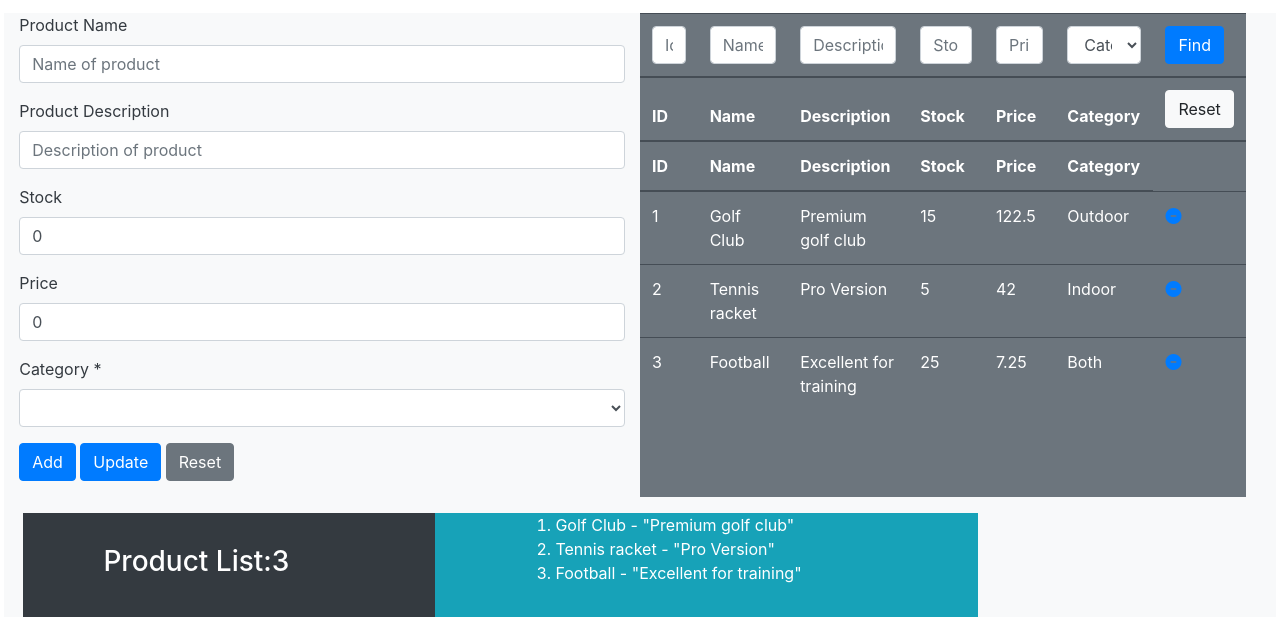
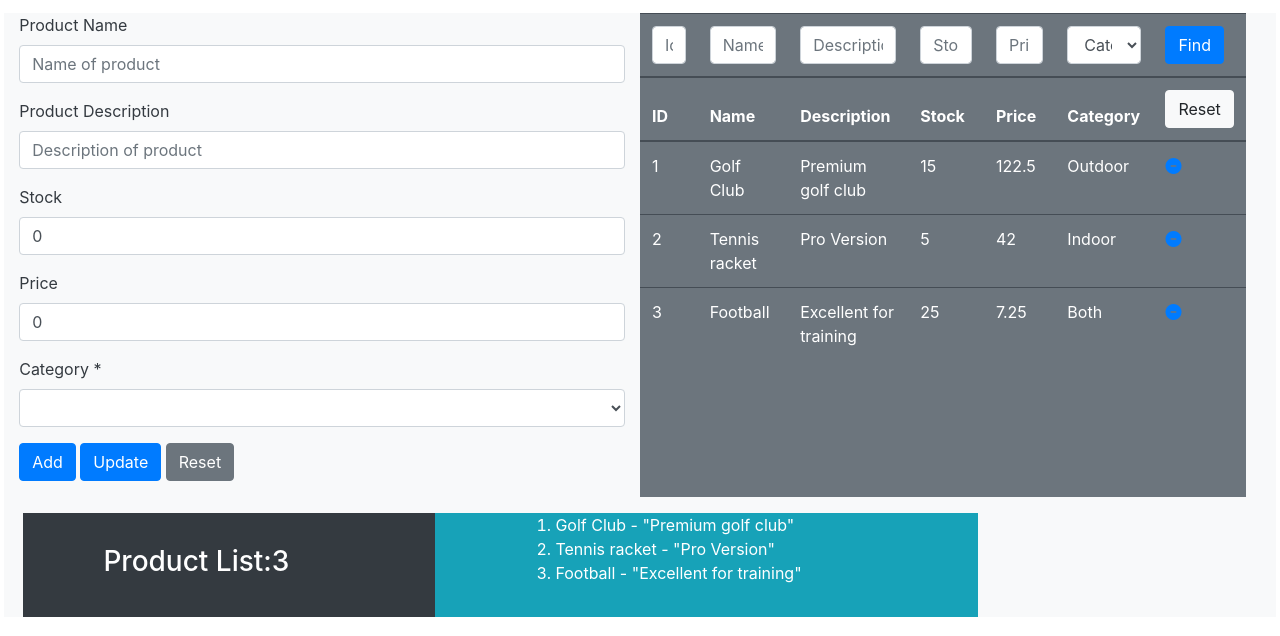
Before and after one commit to vishaldara01/Inventory, a plain HTML site: page index.html in a window 1280 px wide. Shown: the part 426-1062 px from the top of the page. Drawn offline with nearby package versions, Linux system fonts and the light colour scheme.

```diff
--- a/index.html
+++ b/index.html
@@ -102,7 +102,7 @@
                                     </th>
                                 </tr>
                             </thead>
-                            <thead>
+                           <!--  <thead>
                                 <tr>
                                     <th>ID</th>
                                     <th>Name</th>
@@ -111,7 +111,7 @@
                                     <th>Price</th>
                                     <th>Category</th>
                                 </tr>
-                                <tbody>
+                                <tbody> -->
                                     <tr v-for="row in products" v-on:click="clickProduct(row)" :class="{selected: row.selected }">
                                         <td>{{row.id}}</td>
                                         <td>{{row.productName}}</td>
```
